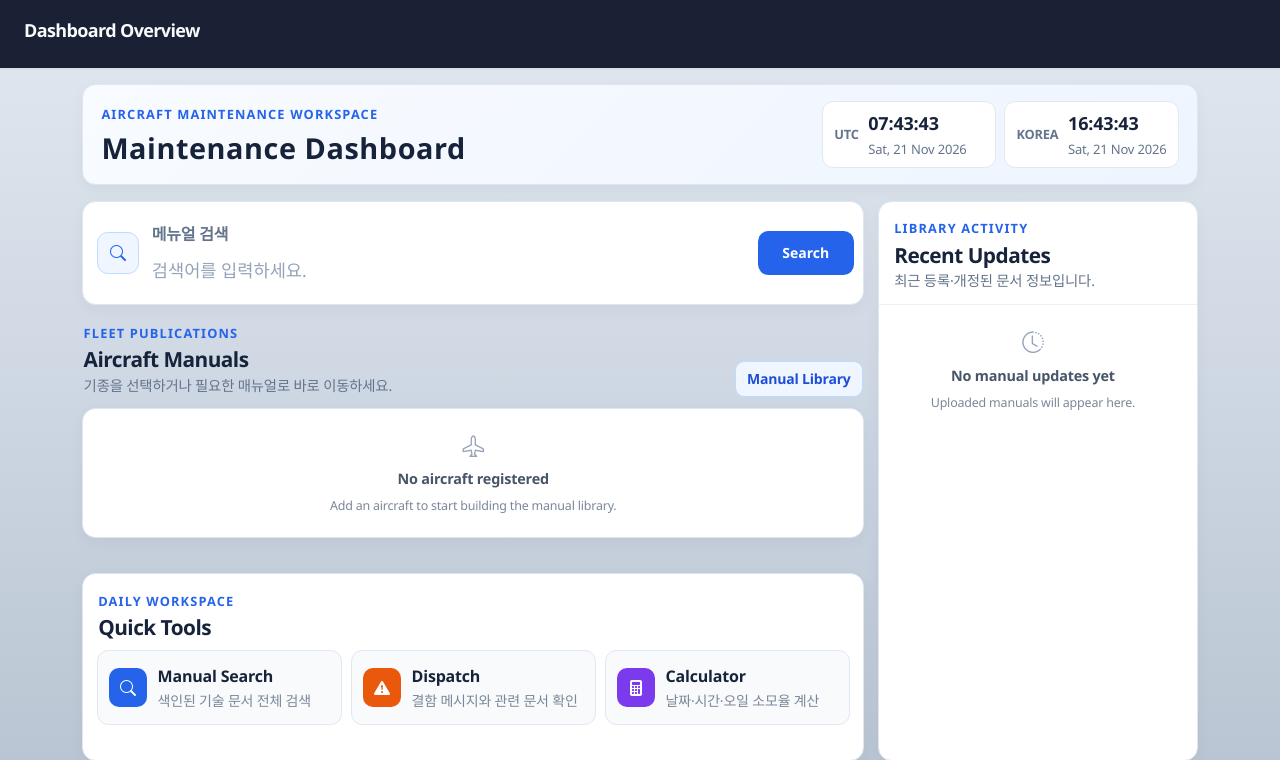
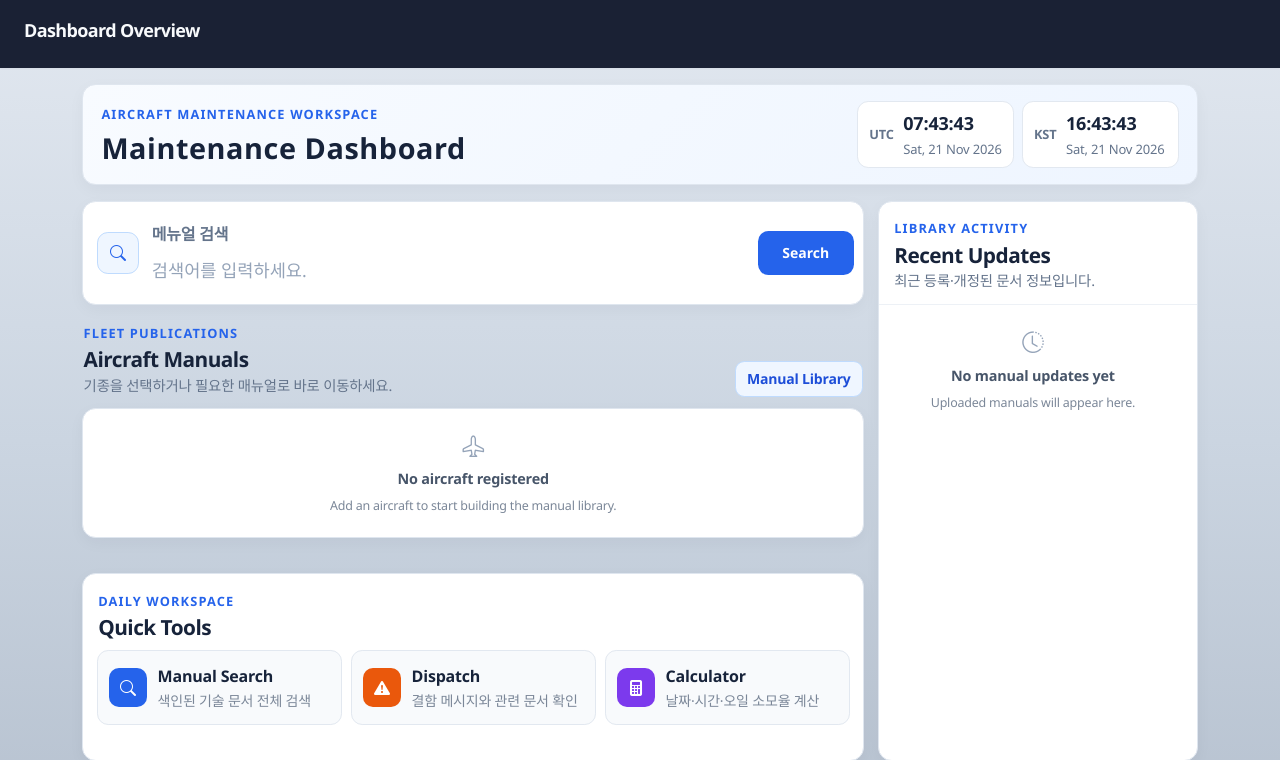
Before and after one commit to qndydfl/aircraft_maintenance, a Django app: template templates/portal_home.html in a window 1280 px wide. Shown: the top 760 px of the page. Run offline with Django 5.2, Linux system fonts and the light colour scheme; the template is opened without the code that fills it, so the values that code supplies are empty; parts of the project's set-up code (start-up, migrations or seed data) failed here and were passed over.

Commit message:
korea -> kst로 변경

```diff
--- a/templates/portal_home.html
+++ b/templates/portal_home.html
@@ -31,7 +31,7 @@
 
         <div class="home-hero-clocks" aria-label="Current time">
             <article><span>UTC</span><strong data-home-clock="utc">--:--</strong><small data-home-date="utc">---</small></article>
-            <article><span>KOREA</span><strong data-home-clock="kst">--:--</strong><small data-home-date="kst">---</small></article>
+            <article><span>KST</span><strong data-home-clock="kst">--:--</strong><small data-home-date="kst">---</small></article>
         </div>
     </header>
 
```
